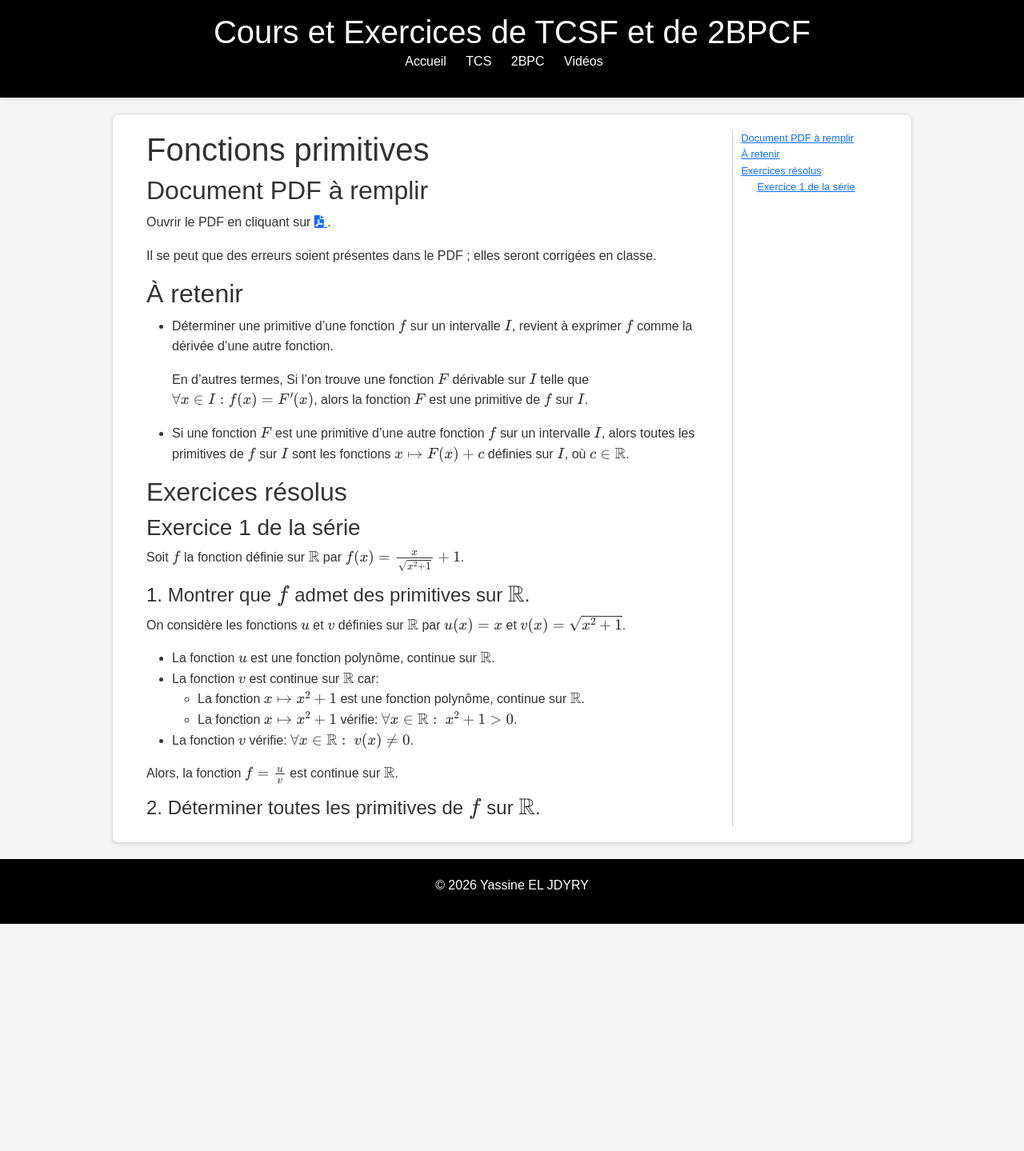
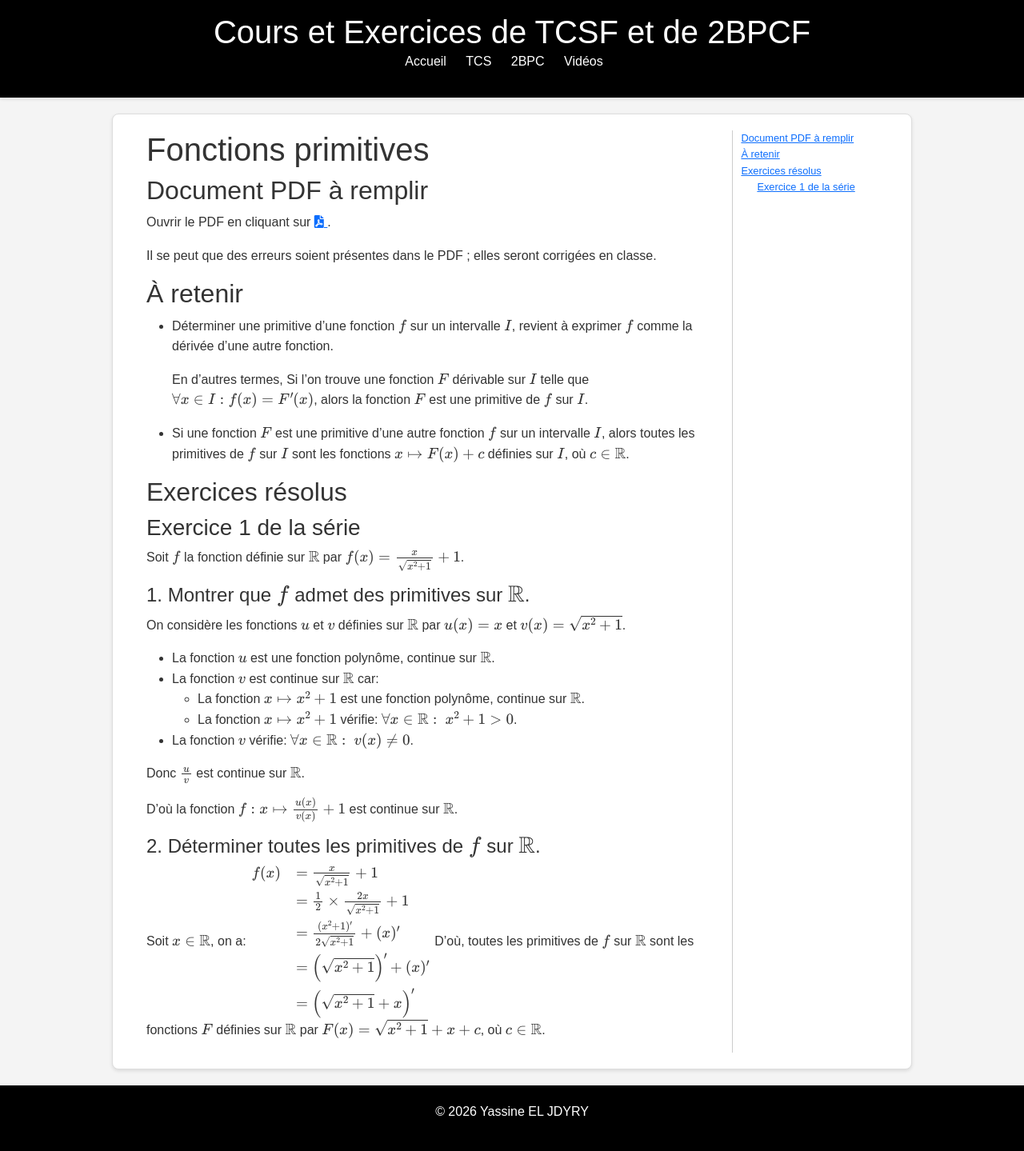
Before and after one commit to learninmath/learninmath.github.io, a Jekyll site: the page built from _2bpc/chapitre5.md, in a window 1280 px wide. Shown: the whole page at 80% size. Built offline with Jekyll 4.4.1, drawn with Linux system fonts in a browser that asks for light colours; before the commit the page ends 1155 px from its top, so only the background shows below that.

```diff
--- a/_2bpc/chapitre5.md
+++ b/_2bpc/chapitre5.md
@@ -36,6 +36,20 @@ On considère les fonctions $u$ et $v$ définies sur $\mathbb{R}$ par $u(x)=x$ e
   * La fonction $x\mapsto x^2+1$ vérifie: $\forall x\in\mathbb{R}:\ x^2+1>0$.
 * La fonction $v$ vérifie: $\forall x\in\mathbb{R}:\ v(x)\neq 0$.
 
-Alors, la fonction $f=\frac{u}{v}$ est continue sur $\mathbb{R}$.
+Donc $\frac{u}{v}$ est continue sur $\mathbb{R}$.
+
+D'où la fonction $f:x\mapsto\frac{u(x)}{v(x)}+1$ est continue sur $\mathbb{R}$.
 
 #### 2. Déterminer toutes les primitives de $f$ sur $\mathbb{R}$.
+
+Soit $x\in\mathbb{R}$, on a:
+$$
+\begin{array}{ll}
+f(x) & = \frac{x}{\sqrt{x^2+1}}+1 \\
+     & = \frac12\times\frac{2x}{\sqrt{x^2+1}}+1 \\
+     & = \frac{(x^2+1)'}{2\sqrt{x^2+1}}+(x)' \\
+     & = \left(\sqrt{x^2+1}\right)'+(x)' \\
+     & = \left(\sqrt{x^2+1}+x\right)'
+\end{array}
+$$
+D'où, toutes les primitives de $f$ sur $\mathbb{R}$ sont les fonctions $F$ définies sur $\mathbb{R}$ par $F(x)=\sqrt{x^2+1}+x+c$, où $c\in\mathbb{R}$.
```
